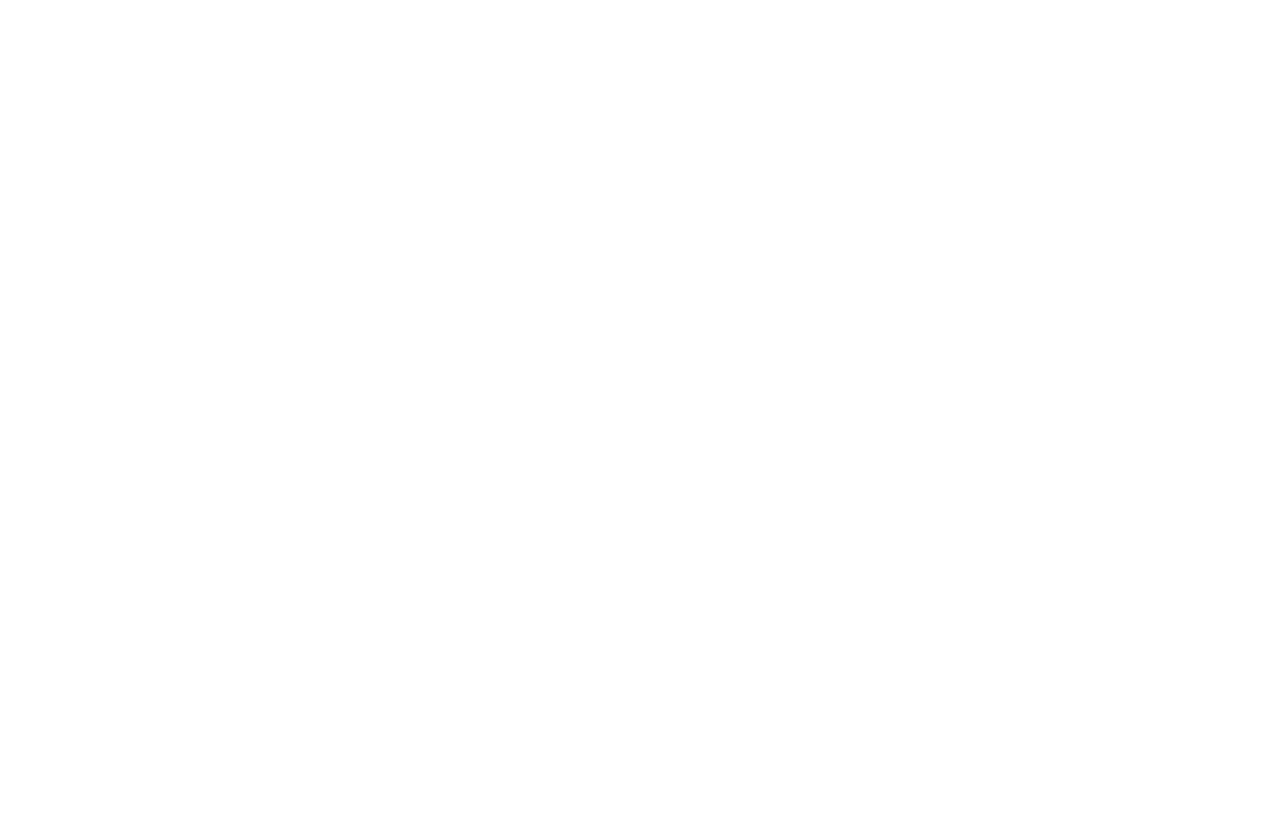
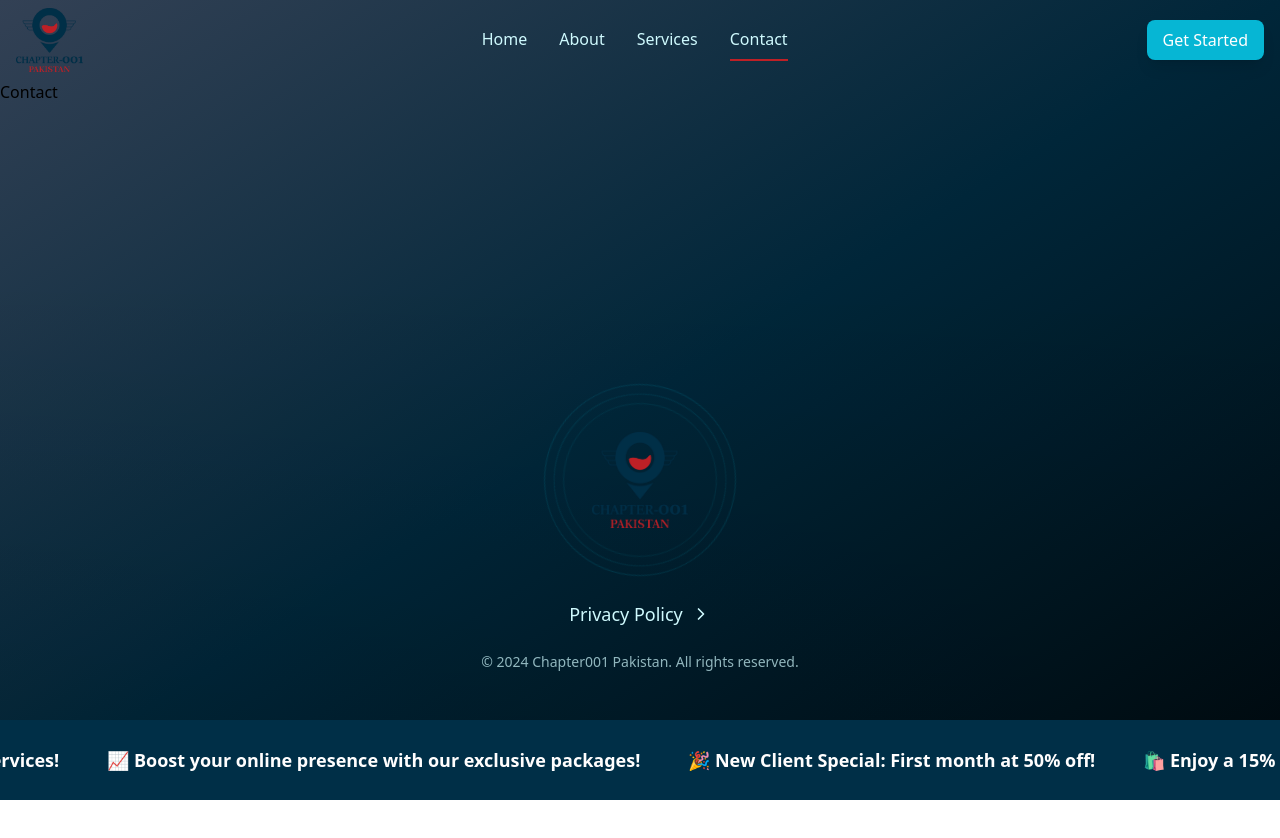
Before and after one commit to hafizasad419/chapter001, a React (Vite) app: page /app/contact in a window 1280 px wide. Before the commit this address had no page. Shown: the top 838 px of the page. Before the commit the page ends 800 px from the top, so only its background shows below. Built offline with nearby package versions, Linux system fonts and the light colour scheme.

Commit message:
add ticker animation

```diff
--- a/package.json
+++ b/package.json
@@ -10,12 +10,12 @@
     "preview": "vite preview"
   },
   "dependencies": {
-    "@react-three/drei": "^9.115.0",
     "clsx": "^2.1.1",
     "framer-motion": "^11.11.10",
     "lucide-react": "^0.453.0",
     "react": "^18.3.1",
     "react-dom": "^18.3.1",
+    "react-fast-marquee": "^1.6.5",
     "react-router-dom": "^6.27.0",
     "tailwind-merge": "^2.5.4"
   },
--- a/src/Components/Layout/index.tsx
+++ b/src/Components/Layout/index.tsx
@@ -2,16 +2,20 @@
 import { Outlet } from 'react-router-dom';
 import Navbar from '../Navbar';
 import Footer from '../Footer';
+import SmoothTicker from '../SmoothTicker';
 
 const Layout: FC = (): JSX.Element => {
     return (
-        <div className="flex flex-col min-h-screen bg-gradient-to-br from-slate-700 via-navy-600 to-navy-900">
+        <>
+            <div className="flex flex-col min-h-screen mb-12 bg-gradient-to-br from-slate-700 via-navy-600 to-navy-900">
                 <Navbar />
                 <main className="flex-grow">
                     <Outlet />
                 </main>
                 <Footer />
             </div>
+            <SmoothTicker />
+        </>
     );
 };
 
--- a/src/Components/Navbar/index.tsx
+++ b/src/Components/Navbar/index.tsx
@@ -10,10 +10,10 @@
 }
 
 const navItems: NavItem[] = [
-    { name: 'Home', path: '/home' },
-    { name: 'About', path: '/about' },
-    { name: 'Services', path: '/services' },
-    { name: 'Contact', path: '/contact' },
+    { name: 'Home', path: 'home' },
+    { name: 'About', path: 'about' },
+    { name: 'Services', path: 'services' },
+    { name: 'Contact', path: 'contact' },
 ];
 
 const Navbar: FC = (): JSX.Element => {
--- /dev/null
+++ b/src/Components/SmoothTicker/index.tsx
@@ -0,0 +1,27 @@
+import Marquee from "react-fast-marquee";
+
+const messages = [
+  "🚀 Limited Time Offer: Get 20% off on all digital marketing services!",
+  "📈 Boost your online presence with our exclusive packages!",
+  "🎉 New Client Special: First month at 50% off!",
+  "🛍️ Enjoy a 15% discount on social media management services!",
+  "🌟 Refer a friend and get a $10 discount towards your next campaign!",
+];
+
+const SmoothTicker = () => {
+  return (
+    <div className="fixed bottom-0 w-full bg-navy-500 h-20 flex items-center z-50 overflow-hidden">
+      <Marquee speed={100} pauseOnHover={true} gradient={false}>
+        {messages.map((message, index) => (
+          <div key={index} className="flex items-center">
+            <p className="text-white text-lg inline-block mr-12 font-bold">
+              {message}
+            </p>
+          </div>
+        ))}
+      </Marquee>
+    </div>
+  );
+};
+
+export default SmoothTicker;
--- /dev/null
+++ b/src/Pages/LandingPage/Introduction/index.tsx
@@ -0,0 +1,30 @@
+import { motion } from 'framer-motion';
+
+export default function Introduction() {
+    return (
+        <div className="relative flex flex-col items-center justify-center py-16 px-8 bg-gradient-to-br from-navy-800 via-slate-700 to-navy-900 min-h-screen w-full text-white">
+            <motion.div
+                className="text-center max-w-3xl"
+                initial={{ opacity: 0, y: 30 }}
+                animate={{ opacity: 1, y: 0 }}
+                transition={{ duration: 1.2 }}
+            >
+                <h1 className="text-4xl md:text-6xl font-extrabold text-transparent bg-clip-text bg-gradient-to-r from-teal-400 via-blue-500 to-cyan-500 mb-6">
+                    Welcome to Chapter 001 Pakistan
+                </h1>
+
+                <p className="text-lg md:text-xl text-cyan-200 mb-6">
+                    Your premier marketing agency in Pakistan. We are a team of experts dedicated to helping businesses like yours succeed in the competitive market. Our services include digital marketing, social media management, SEO, website development, and PR handling.
+                </p>
+
+                <h2 className="text-3xl md:text-5xl font-bold mb-4 text-teal-300">
+                    Discover How We Can Help You
+                </h2>
+
+                <p className="text-lg md:text-xl text-cyan-200">
+                    At Chapter 001 Pakistan, we understand that every business is unique and has its own specific needs. That's why we offer customized solutions tailored to your business goals. Whether you're looking to increase your online presence, build a strong social media strategy, improve your website's search engine ranking, create a stunning website, or manage your reputation, we've got you covered.
+                </p>
+            </motion.div>
+        </div>
+    );
+}
--- a/src/Pages/LandingPage/index.tsx
+++ b/src/Pages/LandingPage/index.tsx
@@ -1,8 +1,10 @@
 import { motion } from 'framer-motion'
 import Button from "@src/Components/Button"
+// import Introduction from './Introduction'
 
 export default function LandingPage() {
     return (
+        <>
             <div className="relative min-h-screen w-full overflow-hidden">
                 {/* Background gradient */}
                 <div
@@ -48,5 +50,7 @@
                     </motion.div>
                 </div>
             </div>
+            {/* <Introduction /> */}
+        </>
     )
 }
--- a/src/Pages/TwoPanels/index.tsx
+++ b/src/Pages/TwoPanels/index.tsx
@@ -9,14 +9,14 @@
     };
 
     const handleLeftLogoClick = () => {
-        navigate('/home'); // Redirects to the current website's home page
+        navigate('/app'); // Redirects to the current website's home page
     };
 
     return (
         <div className="flex flex-col sm:flex-row h-svh md:h-dvh w-screen">
             {/* Left Panel */}
             <div
-                className="flex-1 bg-gradient-to-r from-blue-500 via-cyan-400 to-teal-300  flex justify-center items-center relative cursor-pointer"
+                className="flex-1 bg-[#BE2026]  flex justify-center items-center relative cursor-pointer"
                 onClick={handleLeftLogoClick}
             >
                 <img
--- a/src/Routes/index.tsx
+++ b/src/Routes/index.tsx
@@ -24,9 +24,10 @@
         <RouterRoutes>
             <Route path='/' element={<TwoPanels />} />
 
-            <Route path="/home" element={<Layout />}>
+            <Route path="/app" element={<Layout />}>
                 {/* Public routes */}
-                <Route index element={<LandingPage />} />
+                <Route index element={<Navigate to={"home"} />} />
+                <Route path='home' element={<LandingPage />} />
 
                 {/* Lazy loaded routes */}
                 <Route
--- a/tailwind.config.js
+++ b/tailwind.config.js
@@ -6,6 +6,19 @@
   ],
   theme: {
     extend: {
+
+      keyframes: {
+        ticker: {
+          '0%': { transform: 'translateX(100%)' },
+          '100%': { transform: 'translateX(-100%)' },
+        },
+      },
+      animation: {
+        ticker: 'ticker 30s linear infinite', // Increase time if needed
+      },
+
+
+
       colors: {
         red: {
           100: '#FDE7E8',
```
Also changed, not shown: 1 other file (tests, documents, lock files or other folders). Lines whose indentation alone changed are shown as unchanged.
